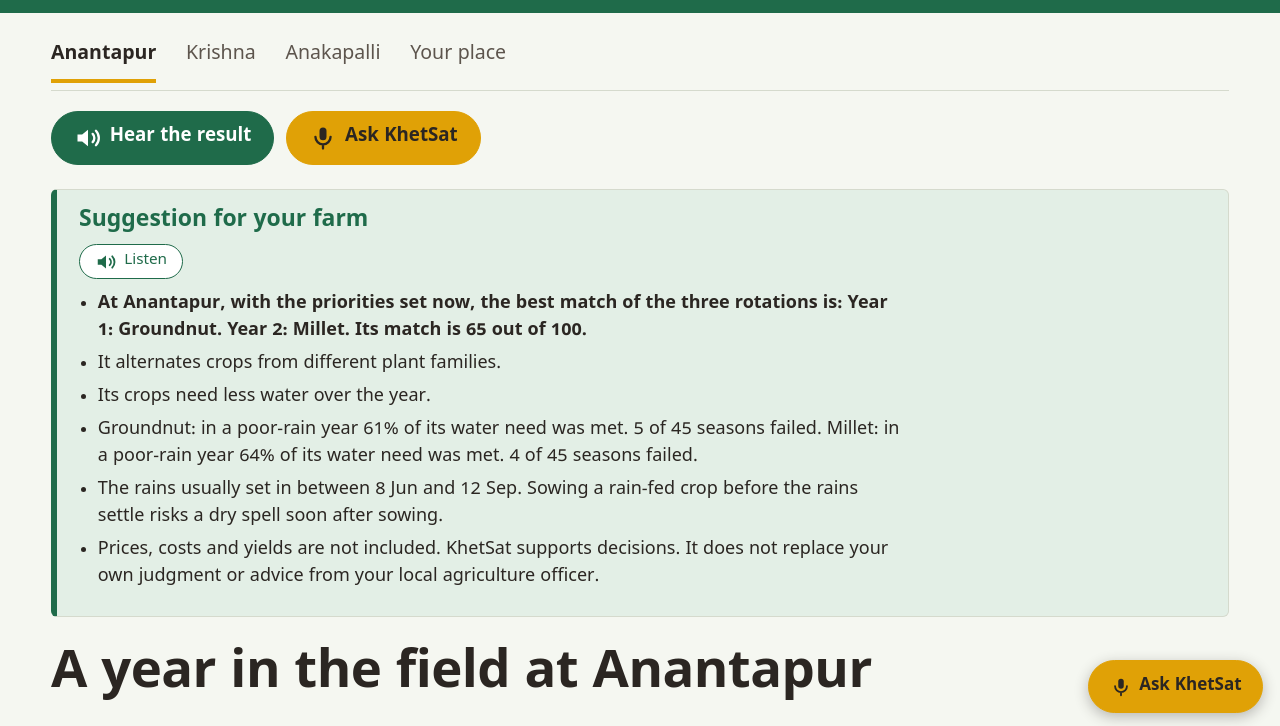
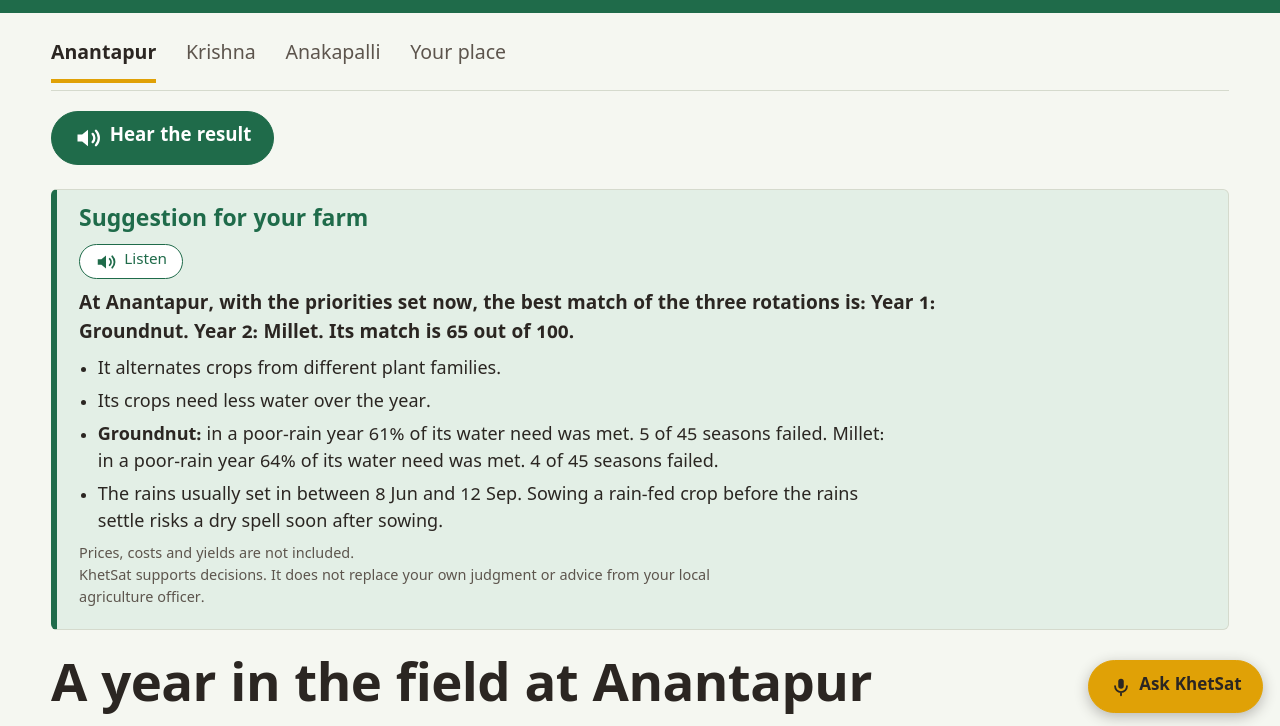
Before and after one commit to demonjd2026-afk/khetsat, a plain HTML site: page index.html in a window 1280 px wide. Shown: the part 70-796 px from the top of the page. Drawn offline with nearby package versions, Linux system fonts and the light colour scheme; a web font is replaced by a local one.

Commit message:
One Ask button; structure the suggestion box
Remove the duplicate Ask button at the top and keep the floating one.
Suggestion box uses a lead line, bullet points and small print.

```diff
--- a/app/assistant.js
+++ b/app/assistant.js
@@ -97,7 +97,8 @@
           to: k.dateAfterJune1(summary.onset.p90_days_after_jun1)
         }) + " " + t("a_sow"));
       }
-      lines.push(x("no_market") + " " + t("disclaimer"));
+      lines.push(x("no_market"));
+      lines.push(t("disclaimer"));
     } else if (intent === "best") {
       lines.push(t("a_best", { place: k.placeName(state.place), rotation: k.rotationLabel(top), score: order[0].score }));
       if (top.existing) lines.push(t("a_best_current"));
@@ -481,8 +482,7 @@
     section.hidden = !data;
     if (!data) return;
     byId("advice-title").textContent = t("advice_title");
-    var list = clear(byId("advice-points"));
-    answer("advice").lines.forEach(function (line) { list.appendChild(h("li", { text: line })); });
+    structure(clear(byId("advice-points")), answer("advice"));
   }
 
   function refresh() {
@@ -490,7 +490,6 @@
       setLabel(button, ICON_SPEAKER, t(button.getAttribute("data-label") || "assist_listen"));
     });
     setLabel(byId("assist-fab"), ICON_MIC, t("assist_open"));
-    setLabel(byId("assist-top"), ICON_MIC, t("assist_open"));
     byId("assist-title").textContent = t("assist_title");
     byId("assist-close").setAttribute("aria-label", t("assist_close"));
     ["assist-clear", "assist-expand"].forEach(function (id) {
@@ -522,9 +521,6 @@
     // Large listen and ask buttons under the list of places, for people who do not read.
     var bar = h("div", { class: "listen-bar" });
     bar.appendChild(sayButton("best", "listen_summary", "say big"));
-    var top = iconButton("say big ask", ICON_MIC, "", function () { openPanel(); paintControls(); if (Recognition) listen(); });
-    top.id = "assist-top";
-    bar.appendChild(top);
     var places = byId("places");
     places.parentNode.insertBefore(bar, places.nextSibling);
 
--- a/app/styles.css
+++ b/app/styles.css
@@ -219,7 +219,9 @@ footer p { max-width: 90ch; }
 .advice h2 { font-size: 1.35rem; color: var(--paddy); }
 .advice ul { margin: 0; padding-left: 1.1rem; max-width: 80ch; font-size: 1.06rem; }
 .advice li { margin-bottom: 0.35rem; }
-.advice li:first-child { font-weight: 600; }
+.advice .lead { font-weight: 600; font-size: 1.12rem; margin-bottom: 0.5rem; max-width: 80ch; }
+.advice .points { margin-bottom: 0.5rem; }
+.advice .fine { font-size: 0.85rem; color: var(--soil-soft); margin: 0; max-width: 80ch; }
 
 .trust { background: var(--white); border: 1px solid var(--rule); border-left: 5px solid var(--rain); border-radius: 6px; padding: 1.1rem 1.3rem; }
 .trust h2 { font-size: 1.25rem; }
--- a/index.html
+++ b/index.html
@@ -45,7 +45,7 @@
 
   <section class="advice" id="advice" aria-labelledby="advice-title" hidden>
     <h2 id="advice-title"></h2>
-    <ul id="advice-points"></ul>
+    <div id="advice-points"></div>
   </section>
 
   <section class="strip" id="strip" aria-labelledby="strip-title">
```
